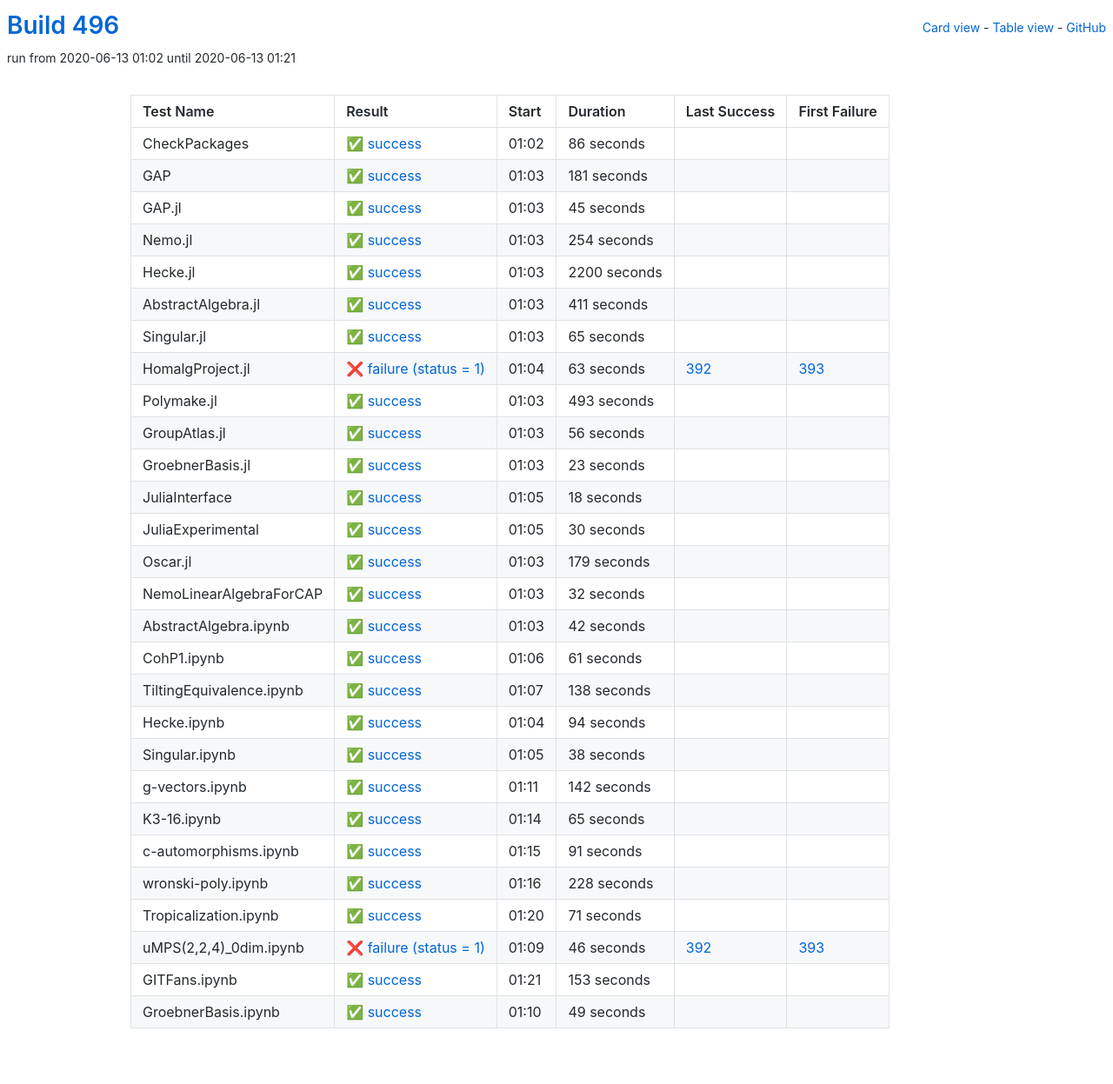
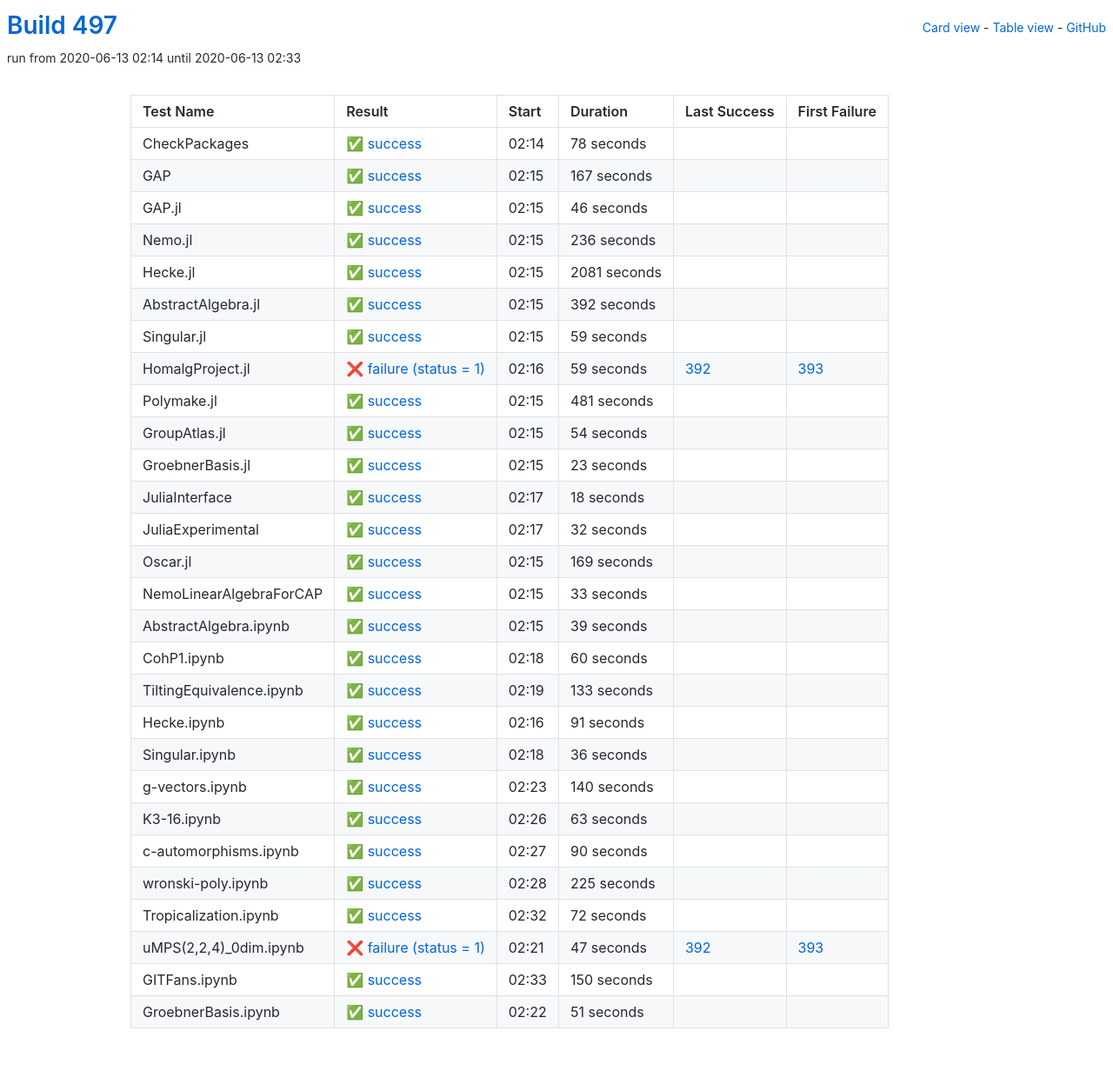
Before and after one commit to oscar-system/oscar-ci-status-1.4, a Jekyll site: the page built from table.html, in a window 1280 px wide. Shown: the whole page at 87% size. Built offline with Jekyll 4.4.1, drawn with Linux system fonts in a browser that asks for light colours.

Commit message:
Build #497

```diff
--- a/_data/ci.yml
+++ b/_data/ci.yml
@@ -1,6 +1,6 @@
 ---
-build: 496
-build_url: https://oscarci.mathematik.uni-kl.de/job/oscar-julia-1.4/496/
+build: 497
+build_url: https://oscarci.mathematik.uni-kl.de/job/oscar-julia-1.4/497/
 job: oscar-julia-1.4
 organization: oscar-system
 repo: oscar-ci-status-1.4
@@ -8,128 +8,128 @@ repourl: https://github.com/oscar-system/oscar-ci-status-1.4
 tests:
 - name: CheckPackages
   id: checkpackages
-  log: https://oscarci.mathematik.uni-kl.de/job/oscar-julia-1.4/496/artifact/logs/build-496/CheckPackages.log
-  start: 2020-06-13 01:02
+  log: https://oscarci.mathematik.uni-kl.de/job/oscar-julia-1.4/497/artifact/logs/build-497/CheckPackages.log
+  start: 2020-06-13 02:14
   success: true
   exitcode: 0
   status: success
-  duration: 86
+  duration: 78
   last_success: false
   last_success_url:
   first_failure: false
   first_failure_url:
 - name: GAP
   id: gap
-  log: https://oscarci.mathematik.uni-kl.de/job/oscar-julia-1.4/496/artifact/logs/build-496/GAP.log
-  start: 2020-06-13 01:03
+  log: https://oscarci.mathematik.uni-kl.de/job/oscar-julia-1.4/497/artifact/logs/build-497/GAP.log
+  start: 2020-06-13 02:15
   success: true
   exitcode: 0
   status: success
-  duration: 181
+  duration: 167
   last_success: false
   last_success_url:
   first_failure: false
   first_failure_url:
 - name: GAP.jl
   id: gap-jl
-  log: https://oscarci.mathematik.uni-kl.de/job/oscar-julia-1.4/496/artifact/logs/build-496/GAP.jl.log
-  start: 2020-06-13 01:03
+  log: https://oscarci.mathematik.uni-kl.de/job/oscar-julia-1.4/497/artifact/logs/build-497/GAP.jl.log
+  start: 2020-06-13 02:15
   success: true
   exitcode: 0
   status: success
-  duration: 45
+  duration: 46
   last_success: false
   last_success_url:
   first_failure: false
   first_failure_url:
 - name: Nemo.jl
   id: nemo-jl
-  log: https://oscarci.mathematik.uni-kl.de/job/oscar-julia-1.4/496/artifact/logs/build-496/Nemo.jl.log
-  start: 2020-06-13 01:03
+  log: https://oscarci.mathematik.uni-kl.de/job/oscar-julia-1.4/497/artifact/logs/build-497/Nemo.jl.log
+  start: 2020-06-13 02:15
   success: true
   exitcode: 0
   status: success
-  duration: 254
+  duration: 236
   last_success: false
   last_success_url:
   first_failure: false
   first_failure_url:
 - name: Hecke.jl
   id: hecke-jl
-  log: https://oscarci.mathematik.uni-kl.de/job/oscar-julia-1.4/496/artifact/logs/build-496/Hecke.jl.log
-  start: 2020-06-13 01:03
+  log: https://oscarci.mathematik.uni-kl.de/job/oscar-julia-1.4/497/artifact/logs/build-497/Hecke.jl.log
+  start: 2020-06-13 02:15
   success: true
   exitcode: 0
   status: success
-  duration: 2200
+  duration: 2081
   last_success: false
   last_success_url:
   first_failure: false
   first_failure_url:
 - name: AbstractAlgebra.jl
   id: abstractalgebra-jl
-  log: https://oscarci.mathematik.uni-kl.de/job/oscar-julia-1.4/496/artifact/logs/build-496/AbstractAlgebra.jl.log
-  start: 2020-06-13 01:03
+  log: https://oscarci.mathematik.uni-kl.de/job/oscar-julia-1.4/497/artifact/logs/build-497/AbstractAlgebra.jl.log
+  start: 2020-06-13 02:15
   success: true
   exitcode: 0
   status: success
-  duration: 411
+  duration: 392
   last_success: false
   last_success_url:
   first_failure: false
   first_failure_url:
 - name: Singular.jl
   id: singular-jl
-  log: https://oscarci.mathematik.uni-kl.de/job/oscar-julia-1.4/496/artifact/logs/build-496/Singular.jl.log
-  start: 2020-06-13 01:03
+  log: https://oscarci.mathematik.uni-kl.de/job/oscar-julia-1.4/497/artifact/logs/build-497/Singular.jl.log
+  start: 2020-06-13 02:15
   success: true
   exitcode: 0
   status: success
-  duration: 65
+  duration: 59
   last_success: false
   last_success_url:
   first_failure: false
   first_failure_url:
 - name: HomalgProject.jl
   id: homalgproject-jl
-  log: https://oscarci.mathematik.uni-kl.de/job/oscar-julia-1.4/496/artifact/logs/build-496/HomalgProject.jl.log
-  start: 2020-06-13 01:04
+  log: https://oscarci.mathematik.uni-kl.de/job/oscar-julia-1.4/497/artifact/logs/build-497/HomalgProject.jl.log
+  start: 2020-06-13 02:16
   success: false
   exitcode: 1
   status: failure
-  duration: 63
+  duration: 59
   last_success: 392
   last_success_url: https://oscarci.mathematik.uni-kl.de/job/oscar-julia-1.4/392/
   first_failure: 393
   first_failure_url: https://oscarci.mathematik.uni-kl.de/job/oscar-julia-1.4/393/
 - name: Polymake.jl
   id: polymake-jl
-  log: https://oscarci.mathematik.uni-kl.de/job/oscar-julia-1.4/496/artifact/logs/build-496/Polymake.jl.log
-  start: 2020-06-13 01:03
+  log: https://oscarci.mathematik.uni-kl.de/job/oscar-julia-1.4/497/artifact/logs/build-497/Polymake.jl.log
+  start: 2020-06-13 02:15
   success: true
   exitcode: 0
   status: success
-  duration: 493
+  duration: 481
   last_success: false
   last_success_url:
   first_failure: false
   first_failure_url:
 - name: GroupAtlas.jl
   id: groupatlas-jl
-  log: https://oscarci.mathematik.uni-kl.de/job/oscar-julia-1.4/496/artifact/logs/build-496/GroupAtlas.jl.log
-  start: 2020-06-13 01:03
+  log: https://oscarci.mathematik.uni-kl.de/job/oscar-julia-1.4/497/artifact/logs/build-497/GroupAtlas.jl.log
+  start: 2020-06-13 02:15
   success: true
   exitcode: 0
   status: success
-  duration: 56
+  duration: 54
   last_success: false
   last_success_url:
   first_failure: false
   first_failure_url:
 - name: GroebnerBasis.jl
   id: groebnerbasis-jl
-  log: https://oscarci.mathematik.uni-kl.de/job/oscar-julia-1.4/496/artifact/logs/build-496/GroebnerBasis.jl.log
-  start: 2020-06-13 01:03
+  log: https://oscarci.mathematik.uni-kl.de/job/oscar-julia-1.4/497/artifact/logs/build-497/GroebnerBasis.jl.log
+  start: 2020-06-13 02:15
   success: true
   exitcode: 0
   status: success
@@ -140,8 +140,8 @@ tests:
   first_failure_url:
 - name: JuliaInterface
   id: juliainterface
-  log: https://oscarci.mathematik.uni-kl.de/job/oscar-julia-1.4/496/artifact/logs/build-496/JuliaInterface.log
-  start: 2020-06-13 01:05
+  log: https://oscarci.mathematik.uni-kl.de/job/oscar-julia-1.4/497/artifact/logs/build-497/JuliaInterface.log
+  start: 2020-06-13 02:17
   success: true
   exitcode: 0
   status: success
@@ -152,32 +152,8 @@ tests:
   first_failure_url:
 - name: JuliaExperimental
   id: juliaexperimental
-  log: https://oscarci.mathematik.uni-kl.de/job/oscar-julia-1.4/496/artifact/logs/build-496/JuliaExperimental.log
-  start: 2020-06-13 01:05
-  success: true
-  exitcode: 0
-  status: success
-  duration: 30
-  last_success: false
-  last_success_url:
-  first_failure: false
-  first_failure_url:
-- name: Oscar.jl
-  id: oscar-jl
-  log: https://oscarci.mathematik.uni-kl.de/job/oscar-julia-1.4/496/artifact/logs/build-496/Oscar.jl.log
-  start: 2020-06-13 01:03
-  success: true
-  exitcode: 0
-  status: success
-  duration: 179
-  last_success: false
-  last_success_url:
-  first_failure: false
-  first_failure_url:
-- name: NemoLinearAlgebraForCAP
-  id: nemolinearalgebraforcap
-  log: https://oscarci.mathematik.uni-kl.de/job/oscar-julia-1.4/496/artifact/logs/build-496/NemoLinearAlgebraForCAP.log
-  start: 2020-06-13 01:03
+  log: https://oscarci.mathematik.uni-kl.de/job/oscar-julia-1.4/497/artifact/logs/build-497/JuliaExperimental.log
+  start: 2020-06-13 02:17
   success: true
   exitcode: 0
   status: success
@@ -186,94 +162,70 @@ tests:
   last_success_url:
   first_failure: false
   first_failure_url:
-- name: AbstractAlgebra.ipynb
-  id: abstractalgebra-ipynb
-  log: https://oscarci.mathematik.uni-kl.de/job/oscar-julia-1.4/496/artifact/logs/build-496/AbstractAlgebra.ipynb.log
-  start: 2020-06-13 01:03
+- name: Oscar.jl
+  id: oscar-jl
+  log: https://oscarci.mathematik.uni-kl.de/job/oscar-julia-1.4/497/artifact/logs/build-497/Oscar.jl.log
+  start: 2020-06-13 02:15
   success: true
   exitcode: 0
   status: success
-  duration: 42
+  duration: 169
+  last_success: false
+  last_success_url:
+  first_failure: false
+  first_failure_url:
+- name: NemoLinearAlgebraForCAP
+  id: nemolinearalgebraforcap
+  log: https://oscarci.mathematik.uni-kl.de/job/oscar-julia-1.4/497/artifact/logs/build-497/NemoLinearAlgebraForCAP.log
+  start: 2020-06-13 02:15
+  success: true
+  exitcode: 0
+  status: success
+  duration: 33
+  last_success: false
+  last_success_url:
+  first_failure: false
+  first_failure_url:
+- name: AbstractAlgebra.ipynb
+  id: abstractalgebra-ipynb
+  log: https://oscarci.mathematik.uni-kl.de/job/oscar-julia-1.4/497/artifact/logs/build-497/AbstractAlgebra.ipynb.log
+  start: 2020-06-13 02:15
+  success: true
+  exitcode: 0
+  status: success
+  duration: 39
   last_success: false
   last_success_url:
   first_failure: false
   first_failure_url:
 - name: CohP1.ipynb
   id: cohp1-ipynb
-  log: https://oscarci.mathematik.uni-kl.de/job/oscar-julia-1.4/496/artifact/logs/build-496/CohP1.ipynb.log
-  start: 2020-06-13 01:06
+  log: https://oscarci.mathematik.uni-kl.de/job/oscar-julia-1.4/497/artifact/logs/build-497/CohP1.ipynb.log
+  start: 2020-06-13 02:18
   success: true
   exitcode: 0
   status: success
-  duration: 61
+  duration: 60
   last_success: false
   last_success_url:
   first_failure: false
   first_failure_url:
 - name: TiltingEquivalence.ipynb
   id: tiltingequivalence-ipynb
-  log: https://oscarci.mathematik.uni-kl.de/job/oscar-julia-1.4/496/artifact/logs/build-496/TiltingEquivalence.ipynb.log
-  start: 2020-06-13 01:07
+  log: https://oscarci.mathematik.uni-kl.de/job/oscar-julia-1.4/497/artifact/logs/build-497/TiltingEquivalence.ipynb.log
+  start: 2020-06-13 02:19
   success: true
   exitcode: 0
   status: success
-  duration: 138
+  duration: 133
   last_success: false
   last_success_url:
   first_failure: false
   first_failure_url:
 - name: Hecke.ipynb
   id: hecke-ipynb
-  log: https://oscarci.mathematik.uni-kl.de/job/oscar-julia-1.4/496/artifact/logs/build-496/Hecke.ipynb.log
-  start: 2020-06-13 01:04
-  success: true
-  exitcode: 0
-  status: success
-  duration: 94
-  last_success: false
-  last_success_url:
-  first_failure: false
-  first_failure_url:
-- name: Singular.ipynb
-  id: singular-ipynb
-  log: https://oscarci.mathematik.uni-kl.de/job/oscar-julia-1.4/496/artifact/logs/build-496/Singular.ipynb.log
-  start: 2020-06-13 01:05
-  success: true
-  exitcode: 0
-  status: success
-  duration: 38
-  last_success: false
-  last_success_url:
-  first_failure: false
-  first_failure_url:
-- name: g-vectors.ipynb
-  id: g-vectors-ipynb
-  log: https://oscarci.mathematik.uni-kl.de/job/oscar-julia-1.4/496/artifact/logs/build-496/g-vectors.ipynb.log
-  start: 2020-06-13 01:11
-  success: true
-  exitcode: 0
-  status: success
-  duration: 142
-  last_success: false
-  last_success_url:
-  first_failure: false
-  first_failure_url:
-- name: K3-16.ipynb
-  id: k3-16-ipynb
-  log: https://oscarci.mathematik.uni-kl.de/job/oscar-julia-1.4/496/artifact/logs/build-496/K3-16.ipynb.log
-  start: 2020-06-13 01:14
-  success: true
-  exitcode: 0
-  status: success
-  duration: 65
-  last_success: false
-  last_success_url:
-  first_failure: false
-  first_failure_url:
-- name: c-automorphisms.ipynb
-  id: c-automorphisms-ipynb
-  log: https://oscarci.mathematik.uni-kl.de/job/oscar-julia-1.4/496/artifact/logs/build-496/c-automorphisms.ipynb.log
-  start: 2020-06-13 01:15
+  log: https://oscarci.mathematik.uni-kl.de/job/oscar-julia-1.4/497/artifact/logs/build-497/Hecke.ipynb.log
+  start: 2020-06-13 02:16
   success: true
   exitcode: 0
   status: success
@@ -282,62 +234,110 @@ tests:
   last_success_url:
   first_failure: false
   first_failure_url:
-- name: wronski-poly.ipynb
-  id: wronski-poly-ipynb
-  log: https://oscarci.mathematik.uni-kl.de/job/oscar-julia-1.4/496/artifact/logs/build-496/wronski-poly.ipynb.log
-  start: 2020-06-13 01:16
+- name: Singular.ipynb
+  id: singular-ipynb
+  log: https://oscarci.mathematik.uni-kl.de/job/oscar-julia-1.4/497/artifact/logs/build-497/Singular.ipynb.log
+  start: 2020-06-13 02:18
   success: true
   exitcode: 0
   status: success
-  duration: 228
+  duration: 36
+  last_success: false
+  last_success_url:
+  first_failure: false
+  first_failure_url:
+- name: g-vectors.ipynb
+  id: g-vectors-ipynb
+  log: https://oscarci.mathematik.uni-kl.de/job/oscar-julia-1.4/497/artifact/logs/build-497/g-vectors.ipynb.log
+  start: 2020-06-13 02:23
+  success: true
+  exitcode: 0
+  status: success
+  duration: 140
+  last_success: false
+  last_success_url:
+  first_failure: false
+  first_failure_url:
+- name: K3-16.ipynb
+  id: k3-16-ipynb
+  log: https://oscarci.mathematik.uni-kl.de/job/oscar-julia-1.4/497/artifact/logs/build-497/K3-16.ipynb.log
+  start: 2020-06-13 02:26
+  success: true
+  exitcode: 0
+  status: success
+  duration: 63
+  last_success: false
+  last_success_url:
+  first_failure: false
+  first_failure_url:
+- name: c-automorphisms.ipynb
+  id: c-automorphisms-ipynb
+  log: https://oscarci.mathematik.uni-kl.de/job/oscar-julia-1.4/497/artifact/logs/build-497/c-automorphisms.ipynb.log
+  start: 2020-06-13 02:27
+  success: true
+  exitcode: 0
+  status: success
+  duration: 90
+  last_success: false
+  last_success_url:
+  first_failure: false
+  first_failure_url:
+- name: wronski-poly.ipynb
+  id: wronski-poly-ipynb
+  log: https://oscarci.mathematik.uni-kl.de/job/oscar-julia-1.4/497/artifact/logs/build-497/wronski-poly.ipynb.log
+  start: 2020-06-13 02:28
+  success: true
+  exitcode: 0
+  status: success
+  duration: 225
   last_success: false
   last_success_url:
   first_failure: false
   first_failure_url:
 - name: Tropicalization.ipynb
   id: tropicalization-ipynb
-  log: https://oscarci.mathematik.uni-kl.de/job/oscar-julia-1.4/496/artifact/logs/build-496/Tropicalization.ipynb.log
-  start: 2020-06-13 01:20
+  log: https://oscarci.mathematik.uni-kl.de/job/oscar-julia-1.4/497/artifact/logs/build-497/Tropicalization.ipynb.log
+  start: 2020-06-13 02:32
   success: true
   exitcode: 0
   status: success
-  duration: 71
+  duration: 72
   last_success: false
   last_success_url:
   first_failure: false
   first_failure_url:
 - name: uMPS(2,2,4)_0dim.ipynb
   id: umps-2-2-4-0dim-ipynb
-  log: https://oscarci.mathematik.uni-kl.de/job/oscar-julia-1.4/496/artifact/logs/build-496/uMPS-2-2-4-_0dim.ipynb.log
-  start: 2020-06-13 01:09
+  log: https://oscarci.mathematik.uni-kl.de/job/oscar-julia-1.4/497/artifact/logs/build-497/uMPS-2-2-4-_0dim.ipynb.log
+  start: 2020-06-13 02:21
   success: false
   exitcode: 1
   status: failure
-  duration: 46
+  duration: 47
   last_success: 392
   last_success_url: https://oscarci.mathematik.uni-kl.de/job/oscar-julia-1.4/392/
   first_failure: 393
   first_failure_url: https://oscarci.mathematik.uni-kl.de/job/oscar-julia-1.4/393/
 - name: GITFans.ipynb
   id: gitfans-ipynb
-  log: https://oscarci.mathematik.uni-kl.de/job/oscar-julia-1.4/496/artifact/logs/build-496/GITFans.ipynb.log
-  start: 2020-06-13 01:21
+  log: https://oscarci.mathematik.uni-kl.de/job/oscar-julia-1.4/497/artifact/logs/build-497/GITFans.ipynb.log
+  start: 2020-06-13 02:33
   success: true
   exitcode: 0
   status: success
-  duration: 153
+  duration: 150
   last_success: false
   last_success_url:
   first_failure: false
   first_failure_url:
 - name: GroebnerBasis.ipynb
   id: groebnerbasis-ipynb
-  log: https://oscarci.mathematik.uni-kl.de/job/oscar-julia-1.4/496/artifact/logs/build-496/GroebnerBasis.ipynb.log
-  start: 2020-06-13 01:10
+  log: https://oscarci.mathematik.uni-kl.de/job/oscar-julia-1.4/497/artifact/logs/build-497/GroebnerBasis.ipynb.log
+  start: 2020-06-13 02:22
   success: true
   exitcode: 0
   status: success
-  duration: 49
+  duration: 51
   last_success: false
   last_success_url:
   first_failure: false
```
Also changed, not shown: README.md.
